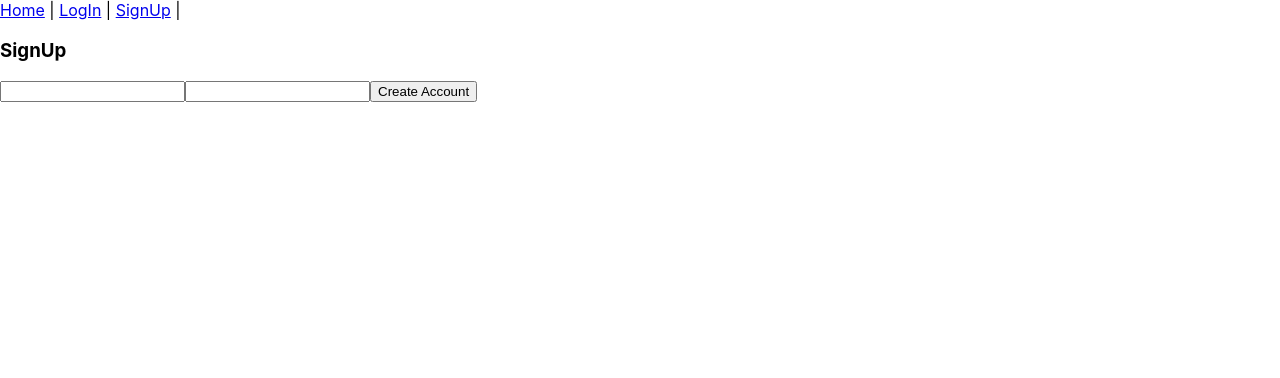
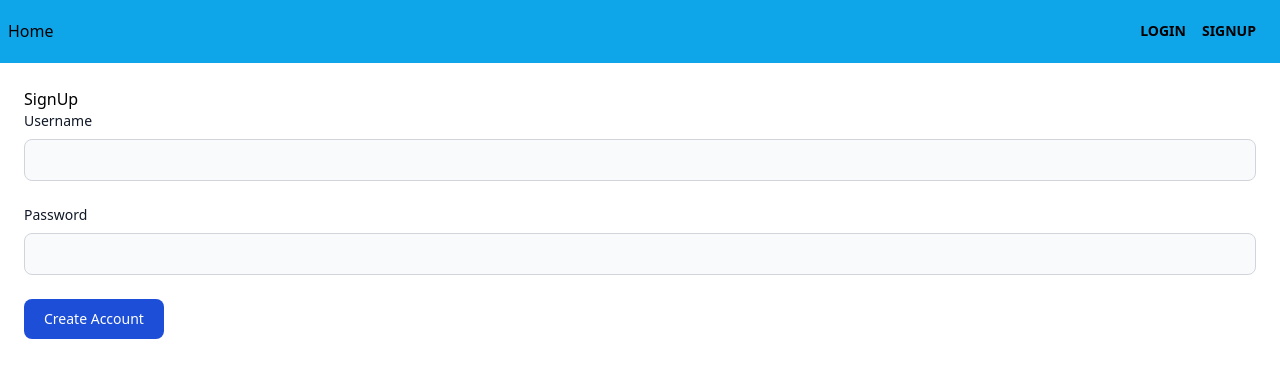
Before and after one commit to ducquang2/simple-store, a React (Create React App) app: page /signup in a window 1280 px wide. Shown: the top 378 px of the page. Built offline with nearby package versions, Linux system fonts and the light colour scheme.

Commit message:
add tailwindcss

```diff
--- /dev/null
+++ b/postcss.config.js
@@ -0,0 +1,6 @@
+module.exports = {
+  plugins: {
+    tailwindcss: {},
+    autoprefixer: {},
+  },
+}
--- a/src/App.tsx
+++ b/src/App.tsx
@@ -1,19 +1,18 @@
 import {
   ApolloClient,
   ApolloProvider,
-  gql,
   HttpLink,
   InMemoryCache,
 } from '@apollo/client'
 import React from 'react'
-import { BrowserRouter, Link, Route, Routes } from 'react-router-dom'
+import { BrowserRouter, Route, Routes } from 'react-router-dom'
+import Header from './components/Header'
 import LogIn from './components/LogIn'
 import Product from './components/Product'
 import SignUp from './components/SignUp'
-import { useGetUserQuery } from './generated'
 
 const link = new HttpLink({
-  uri: 'http://localhost:4000/graphql',
+  uri: 'http://localhost:4000/',
 })
 
 const client = new ApolloClient({
@@ -21,24 +20,15 @@ const client = new ApolloClient({
   cache: new InMemoryCache(),
 })
 
-const GET_USERS = gql`
-  query GetUser {
-    users {
-      username
-    }
-  }
-`
-
 function App() {
   return (
     <div className="App">
       <ApolloProvider client={client}>
         <BrowserRouter>
-          <Link to="/">Home</Link> | <Link to="/login">LogIn</Link> |{' '}
-          <Link to="/signup">SignUp</Link> |{' '}
+          <Header />
           <Routes>
             <Route path="/" element={<Product />} />
-            <Route path="/login" element={<LogIn />} />
+            <Route path="/signin" element={<LogIn />} />
             <Route path="/signup" element={<SignUp />} />
           </Routes>
         </BrowserRouter>
@@ -47,16 +37,4 @@ function App() {
   )
 }
 
-function GetUser() {
-  const { data } = useGetUserQuery()
-
-  return (
-    <ul>
-      {(data?.users || []).map((user) => (
-        <li key={user?.id}>{user?.username}</li>
-      ))}
-    </ul>
-  )
-}
-
 export default App
--- /dev/null
+++ b/src/components/Header.tsx
@@ -0,0 +1,49 @@
+import { useState } from 'react'
+import { Link } from 'react-router-dom'
+
+export default function Header() {
+  // const [navbarOpen, setNavbarOpen] = useState(false)
+
+  const [loginState, setLoginState] = useState(
+    localStorage.getItem('token-info')
+  )
+
+  return (
+    <div className="relative flex flex-wrap items-center justify-between px-2 py-3 bg-sky-500 mb-3">
+      <div>
+        <Link to="/">
+          <div>Home</div>
+        </Link>
+      </div>
+      {loginState === null ? (
+        <div className="flex flex-col lg:flex-row list-none lg:ml-auto">
+          {/* {setLoginState(true)} */}
+          {/* <div>{loginState}</div> */}
+          <Link to="/signin">
+            <p className='text-sm font-bold leading-relaxed inline-block mr-4 py-2 whitespace-nowrap uppercase text-white"'>
+              Login
+            </p>
+          </Link>
+          <Link to="/signup">
+            <p className='text-sm font-bold leading-relaxed inline-block mr-4 py-2 whitespace-nowrap uppercase text-white"'>
+              SignUp
+            </p>
+          </Link>
+        </div>
+      ) : (
+        <div className="flex flex-col lg:flex-row list-none lg:ml-auto">
+          <p>Hello, {loginState}</p>
+          <Link
+            to="/"
+            onClick={() => {
+              localStorage.removeItem('token-info')
+              setLoginState(null)
+            }}
+          >
+            <p>SignOut</p>
+          </Link>
+        </div>
+      )}
+    </div>
+  )
+}
--- a/src/components/LogIn.tsx
+++ b/src/components/LogIn.tsx
@@ -1,32 +1,46 @@
-import { useState } from 'react'
+import React, { useState } from 'react'
 import { useLoginMutation } from '../generated'
 
 export default function LogIn() {
-  return <DisplayLogIn />
-}
-
-function DisplayLogIn() {
   const [formState, setFormState] = useState({
     username: '',
     password: '',
   })
+
   const [login] = useLoginMutation()
 
   return (
-    <div>
+    <div className="gap-6 m-6">
       <h3>LogIn</h3>
       <form
+        onKeyDown={(e) => {
+          if (e.key === 'Enter') {
+            e.preventDefault()
+            login({
+              variables: formState,
+            })
+            localStorage.setItem(
+              'token-info',
+              JSON.stringify(formState.username)
+            )
+          }
+        }}
         onSubmit={(e) => {
           e.preventDefault()
           login({
-            variables: {
-              username: formState.username,
-              password: formState.password,
-            },
+            variables: formState,
           })
+          localStorage.setItem('token-info', JSON.stringify(formState.username))
         }}
       >
+        <div className="mb-6">
+          <label className="block mb-2 text-sm font-medium text-gray-900 dark:text-gray-300">
+            Username
+          </label>
           <input
+            className="bg-gray-50 border border-gray-300 text-gray-900 text-sm rounded-lg focus:ring-blue-500 focus:border-blue-500 block w-full p-2.5 dark:bg-gray-700 dark:border-gray-600 dark:placeholder-gray-400 dark:text-white dark:focus:ring-blue-500 dark:focus:border-blue-500"
+            required
+            type={'text'}
             value={formState.username}
             onChange={(e) =>
               setFormState({
@@ -35,7 +49,15 @@ function DisplayLogIn() {
               })
             }
           ></input>
+        </div>
+        <div className="mb-6">
+          <label className="block mb-2 text-sm font-medium text-gray-900 dark:text-gray-300">
+            Password
+          </label>
           <input
+            className="bg-gray-50 border border-gray-300 text-gray-900 text-sm rounded-lg focus:ring-blue-500 focus:border-blue-500 block w-full p-2.5 dark:bg-gray-700 dark:border-gray-600 dark:placeholder-gray-400 dark:text-white dark:focus:ring-blue-500 dark:focus:border-blue-500"
+            required
+            type={'password'}
             value={formState.password}
             onChange={(e) =>
               setFormState({
@@ -44,7 +66,13 @@ function DisplayLogIn() {
               })
             }
           ></input>
-        <button type="submit">LogIn</button>
+        </div>
+        <button
+          className="text-white bg-blue-700 hover:bg-blue-800 focus:ring-4 focus:outline-none focus:ring-blue-300 font-medium rounded-lg text-sm w-full sm:w-auto px-5 py-2.5 text-center dark:bg-blue-600 dark:hover:bg-blue-700 dark:focus:ring-blue-800"
+          type="submit"
+        >
+          LogIn
+        </button>
       </form>
     </div>
   )
--- a/src/components/SignUp.tsx
+++ b/src/components/SignUp.tsx
@@ -2,10 +2,6 @@ import { useState } from 'react'
 import { UserFragmentDoc, useSignUpMutation } from '../generated'
 
 export default function SignUp() {
-  return <DisplaySignUp />
-}
-
-function DisplaySignUp() {
   const [formState, setFormState] = useState({
     username: '',
     password: '',
@@ -30,20 +26,32 @@ function DisplaySignUp() {
   })
 
   return (
-    <div>
+    <div className="gap-6 m-6">
       <h3>SignUp</h3>
       <form
+        onKeyDown={(e) => {
+          if (e.key === 'Enter') {
+            e.preventDefault()
+            signup({
+              variables: formState,
+            })
+          }
+        }}
         onSubmit={(e) => {
           e.preventDefault()
           signup({
-            variables: {
-              username: formState.username,
-              password: formState.password,
-            },
+            variables: formState,
           })
         }}
       >
+        <div className="mb-6">
+          <label className="block mb-2 text-sm font-medium text-gray-900 dark:text-gray-300">
+            Username
+          </label>
           <input
+            className="bg-gray-50 border border-gray-300 text-gray-900 text-sm rounded-lg focus:ring-blue-500 focus:border-blue-500 block w-full p-2.5 dark:bg-gray-700 dark:border-gray-600 dark:placeholder-gray-400 dark:text-white dark:focus:ring-blue-500 dark:focus:border-blue-500"
+            required
+            type={'text'}
             value={formState.username}
             onChange={(e) =>
               setFormState({
@@ -52,7 +60,14 @@ function DisplaySignUp() {
               })
             }
           ></input>
+        </div>
+        <div className="mb-6">
+          <label className="block mb-2 text-sm font-medium text-gray-900 dark:text-gray-300">
+            Password
+          </label>
           <input
+            className="bg-gray-50 border border-gray-300 text-gray-900 text-sm rounded-lg focus:ring-blue-500 focus:border-blue-500 block w-full p-2.5 dark:bg-gray-700 dark:border-gray-600 dark:placeholder-gray-400 dark:text-white dark:focus:ring-blue-500 dark:focus:border-blue-500"
+            required
             value={formState.password}
             onChange={(e) =>
               setFormState({
@@ -61,7 +76,13 @@ function DisplaySignUp() {
               })
             }
           ></input>
-        <button type="submit">Create Account</button>
+        </div>
+        <button
+          className="text-white bg-blue-700 hover:bg-blue-800 focus:ring-4 focus:outline-none focus:ring-blue-300 font-medium rounded-lg text-sm w-full sm:w-auto px-5 py-2.5 text-center dark:bg-blue-600 dark:hover:bg-blue-700 dark:focus:ring-blue-800"
+          type="submit"
+        >
+          Create Account
+        </button>
       </form>
     </div>
   )
--- a/src/index.css
+++ b/src/index.css
@@ -1,4 +1,8 @@
-body {
+@tailwind base;
+@tailwind components;
+@tailwind utilities;
+
+/* body {
   margin: 0;
   font-family: -apple-system, BlinkMacSystemFont, 'Segoe UI', 'Roboto', 'Oxygen',
     'Ubuntu', 'Cantarell', 'Fira Sans', 'Droid Sans', 'Helvetica Neue',
@@ -10,4 +14,4 @@ body {
 code {
   font-family: source-code-pro, Menlo, Monaco, Consolas, 'Courier New',
     monospace;
-}
+} */
--- /dev/null
+++ b/tailwind.config.js
@@ -0,0 +1,8 @@
+/** @type {import('tailwindcss').Config} */
+module.exports = {
+  content: ['./src/**/*.{js,jsx,ts,tsx}'],
+  theme: {
+    extend: {},
+  },
+  plugins: [],
+}
```
Also changed, not shown: package.json (+5 -2 lines), 1 other file (tests, documents, lock files or other folders). Lines whose indentation alone changed are shown as unchanged.
